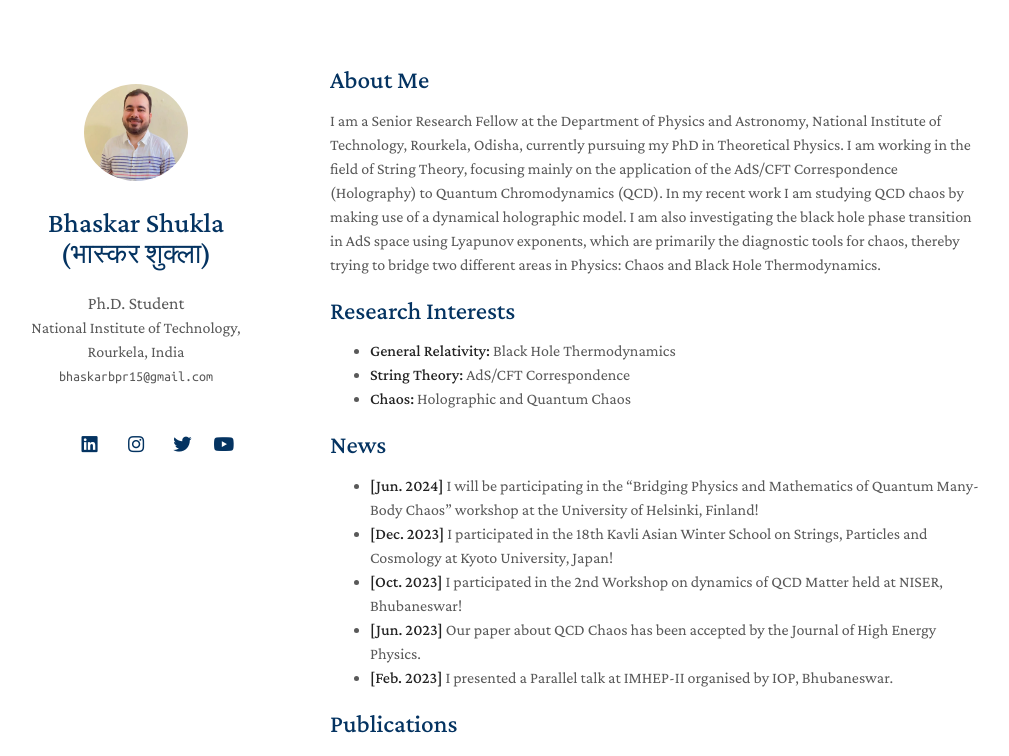
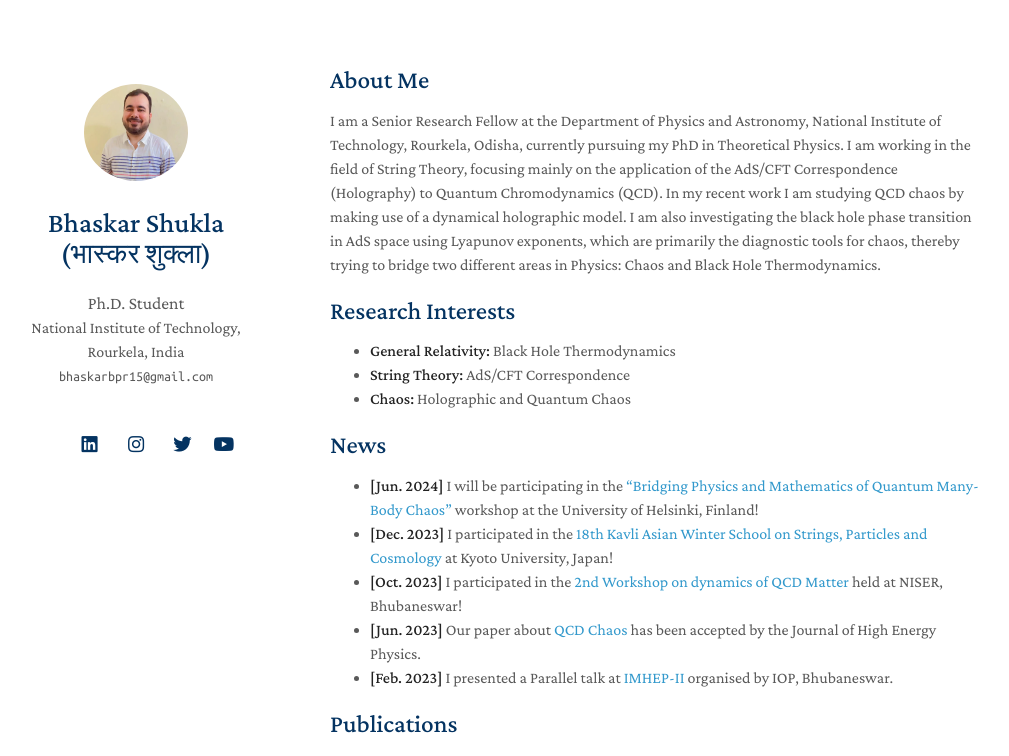
Before and after one commit to bhaskarspace/bhaskarspace.github.io, a Jekyll site: the page built from index.md, in a window 1280 px wide and 900 px high, cut to the strip 0-756 px from the top of the window. Shown: the whole strip, without its empty margins (140-1149 px from the left). Built offline with Jekyll 4.4.1, drawn with Linux system fonts in a browser that asks for light colours; nearby versions of some CDN libraries; a style sheet for code colours, icons or effects is not loaded; our own code applies the rules of GitHub Pages for plain Markdown files; part of the change alters nothing that is shown.

```diff
--- a/index.md
+++ b/index.md
@@ -14,10 +14,10 @@ I am a Senior Research Fellow at the Department of Physics and Astronomy, Nation
 
 ## News
 
-- **[Jun. 2024]** I will be participating in the “Bridging Physics and Mathematics of Quantum Many-Body Chaos” workshop at the University of Helsinki, Finland!
-- **[Dec. 2023]** I participated in the 18th Kavli Asian Winter School on Strings, Particles and Cosmology at Kyoto University, Japan!
-- **[Oct. 2023]** I participated in the 2nd Workshop on dynamics of QCD Matter held at NISER, Bhubaneswar!
-- **[Jun. 2023]** Our paper about QCD Chaos has been accepted by the Journal of High Energy Physics.
-- **[Feb. 2023]** I presented a Parallel talk at IMHEP-II organised by IOP, Bhubaneswar.
+- **[Jun. 2024]** I will be participating in the [“Bridging Physics and Mathematics of Quantum Many-Body Chaos”](https://www.helsinki.fi/en/conferences/bridging-physics-and-mathematics-quantum-many-body-chaos) workshop at the University of Helsinki, Finland!
+- **[Dec. 2023]** I participated in the [18th Kavli Asian Winter School on Strings, Particles and Cosmology](https://www2.yukawa.kyoto-u.ac.jp/~kaws18th/index.php) at Kyoto University, Japan!
+- **[Oct. 2023]** I participated in the [2nd Workshop on dynamics of QCD Matter](https://www.niser.ac.in/events/dynamic-qcd2/) held at NISER, Bhubaneswar!
+- **[Jun. 2023]** Our paper about [QCD Chaos](https://link.springer.com/article/10.1007/JHEP06(2023)178) has been accepted by the Journal of High Energy Physics.
+- **[Feb. 2023]** I presented a Parallel talk at [IMHEP-II](https://www.iopb.res.in/imhep2023/) organised by IOP, Bhubaneswar.
 
 {% include_relative _includes/publications.md %}
```
